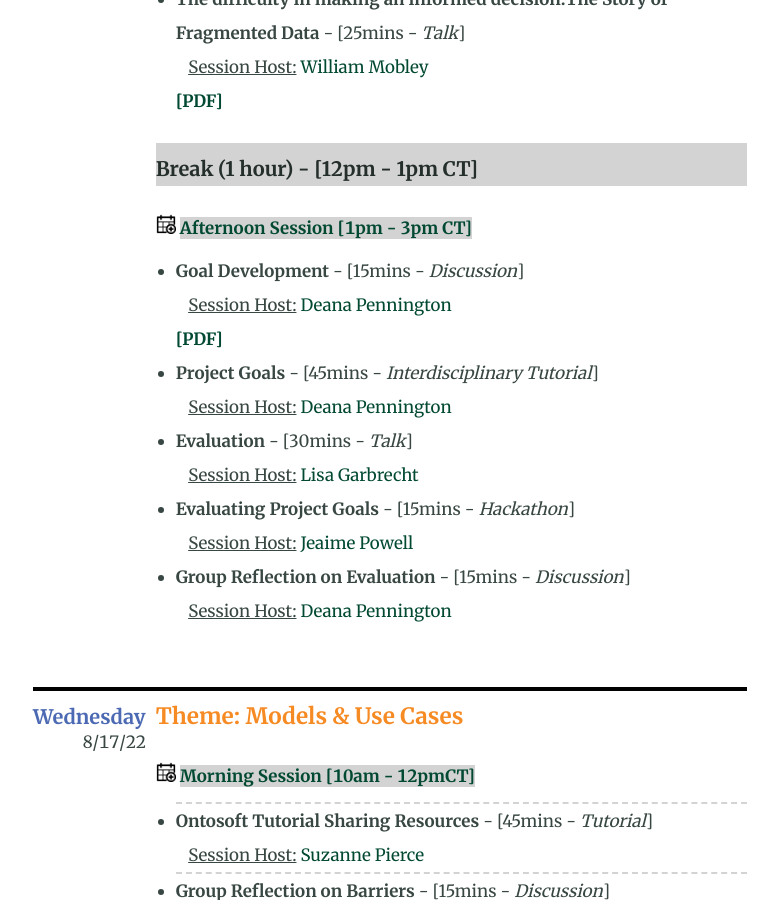
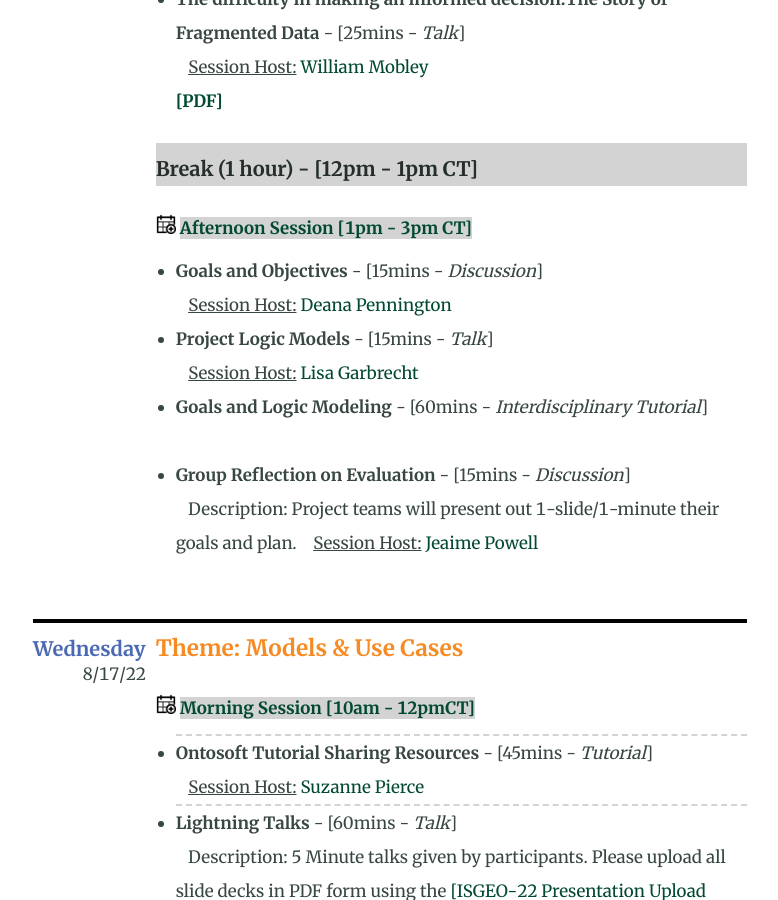
Before and after one commit to IS-GEO/ISGEO-22, a Jekyll site: the page built from schedule.md, in a window 1280 px wide and 900 px high, scrolled down 2064 px. Shown: the whole window, without its empty margins (31-809 px from the left). Built offline with Jekyll 4.4.1, drawn with Linux system fonts in a browser that asks for light colours; comment, search, counter and statistics services are not loaded; some of the changed text lies outside the part shown.

Commit message:
updated schedule

```diff
--- a/_data/sessions.yml
+++ b/_data/sessions.yml
@@ -161,7 +161,7 @@ sessioninfo:
 
 # --------------
 # Tuesday Afternoon
-- sessionname: Goal Development
+- sessionname: Goals and Objectives
   sessiontype: Discussion
   sessionday: Tuesday
   sessiontime: Afternoon
@@ -169,37 +169,30 @@ sessioninfo:
   #sessiondescription:
   sessionhost: Deana Pennington
 
-- sessionname: Project Goals
-  sessiontype: Interdisciplinary Tutorial
-  sessionday: Tuesday
-  sessiontime: Afternoon
-  sessionlength: 45mins
-  #sessiondescription:
-  sessionhost: Deana Pennington
-
-- sessionname: Evaluation
+- sessionname: Project Logic Models
   sessiontype: Talk
-  sessionday: Tuesday
-  sessiontime: Afternoon
-  sessionlength: 30mins
-  #sessiondescription:
-  sessionhost: Lisa Garbrecht
-
-- sessionname: Evaluating Project Goals
-  sessiontype: Hackathon
   sessionday: Tuesday
   sessiontime: Afternoon
   sessionlength: 15mins
   #sessiondescription:
-  sessionhost: Jeaime Powell
+  sessionhost: Lisa Garbrecht
+
+- sessionname: Goals and Logic Modeling
+  sessiontype: Interdisciplinary Tutorial
+  sessionday: Tuesday
+  sessiontime: Afternoon
+  sessionlength: 60mins
+  #sessiondescription:
+  #sessionhost: Deana Pennington
 
 - sessionname: Group Reflection on Evaluation
   sessiontype: Discussion
   sessionday: Tuesday
   sessiontime: Afternoon
   sessionlength: 15mins
-  #sessiondescription:
-  sessionhost: Deana Pennington
+  sessiondescription: >
+    Project teams will present out 1-slide/1-minute their goals and plan.
+  sessionhost: Jeaime Powell
 
 # --------------
 # Wednesday Morning
@@ -212,23 +205,24 @@ sessioninfo:
   #sessiondescription:
   sessionhost: Suzanne Pierce
 
-# --------------
-# Wednesday Afternoon
 - sessionname: Lightning Talks
   sessiontype: Talk
   sessionday: Wednesday
-  sessiontime: Afternoon
-  sessionlength: 45mins
+  sessiontime: Morning
+  sessionlength: 60mins
   sessiondescription: >
     5 Minute talks given by participants. Please upload all slide decks in PDF form using
     the <a href="https://forms.gle/t8w1Q9C3zCvaPJqY7">[ISGEO-22 Presentation Upload Form]</a>. <br>
   sessionhost: Jeaime Powell
 
+
+# --------------
+# Wednesday Afternoon
 - sessionname: Work in Groups
   sessiontype: Hackathon
   sessionday: Wednesday
   sessiontime: Afternoon
-  sessionlength: 30mins
+  sessionlength: 90mins
   #sessiondescription:
   sessionhost: Jeaime Powell
 
@@ -236,7 +230,7 @@ sessioninfo:
   sessiontype: Discussion
   sessionday: Wednesday
   sessiontime: Morning
-  sessionlength: 15mins
+  sessionlength: 30mins
   #sessiondescription:
   sessionhost: Deana Pennington
 
```
